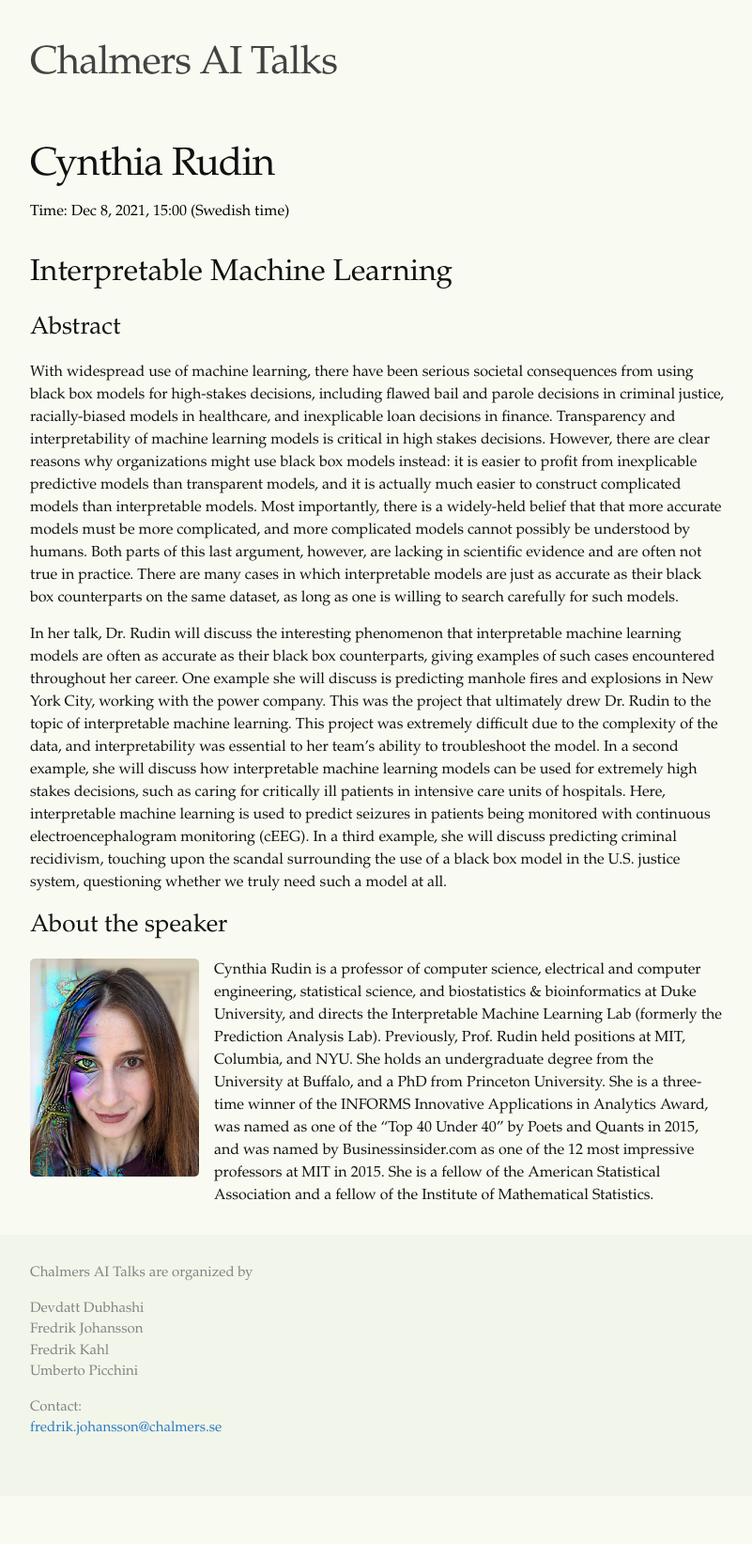
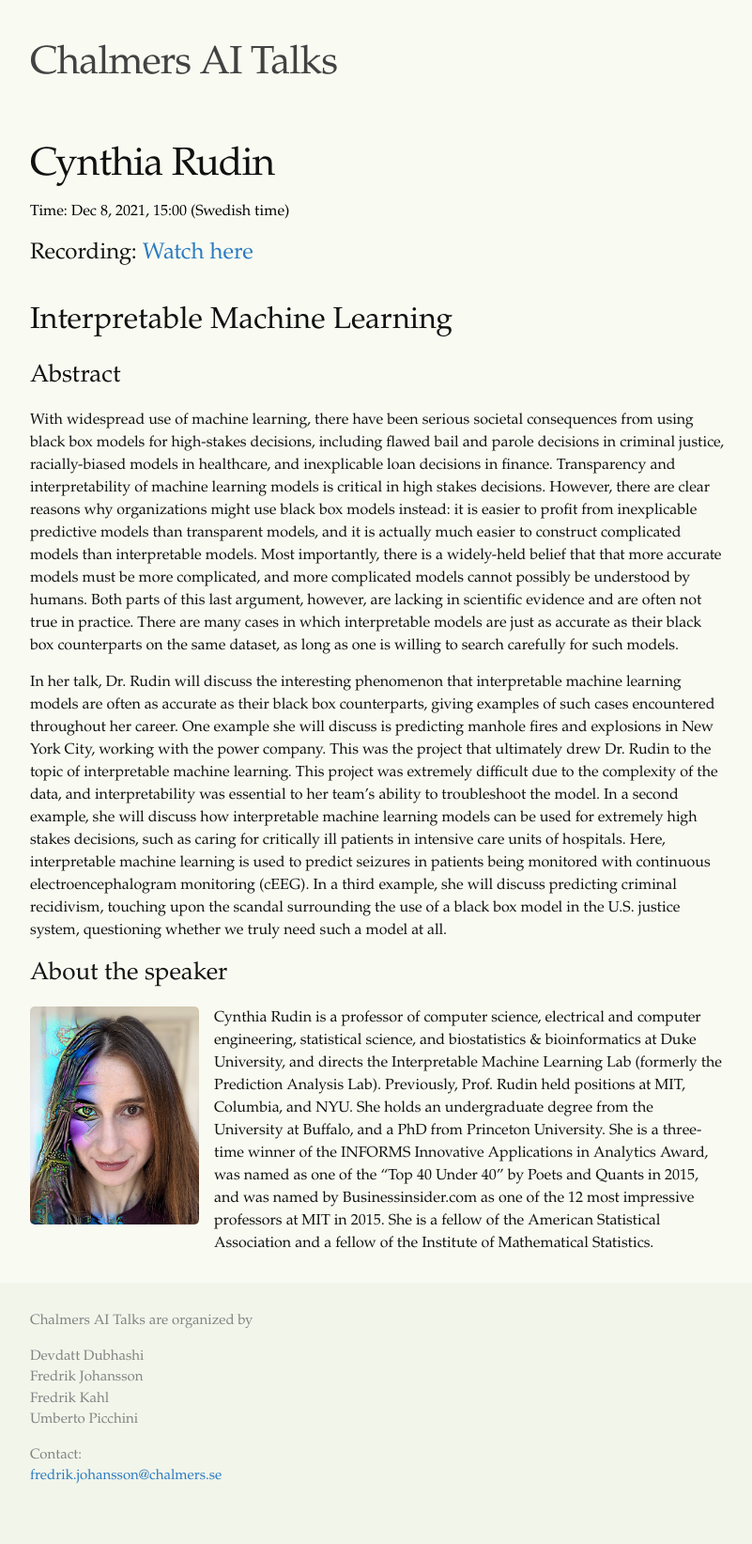
Before and after one commit to aitalks-se/aitalks-se.github.io, a Jekyll site: the page built from _posts/2021-12-08-cynthia-rudin.markdown, in a window 1280 px wide. Shown: the whole page at 94% size, without its empty margins (238-1039 px from the left). Built offline with Jekyll 4.4.1, drawn with Linux system fonts in a browser that asks for light colours; before the commit the page ends 1592 px from its top, so only the background shows below that; some of the changed lines change nothing that is shown.

Commit message:
cynthia rudin recording

```diff
--- a/_posts/2021-12-08-cynthia-rudin.markdown
+++ b/_posts/2021-12-08-cynthia-rudin.markdown
@@ -7,6 +7,7 @@ datenotset: false
 categories: aitalks
 image: assets/speakers/rudin.png
 zoom: https://ui.ungpd.com/Surveys/0649eac3-12ec-4d41-a640-d20a7d4e82f7
+recording: https://www.youtube.com/watch?v=1hAiK_ZYl3I
 blurb: >-
   Cynthia Rudin is a professor of computer science, electrical and computer engineering, statistical science, and biostatistics & bioinformatics at Duke University, and directs the Interpretable Machine Learning Lab. She was recently  awarded the AAAI Squirrel AI Award or pioneering socially responsible AI.
 ---
```
